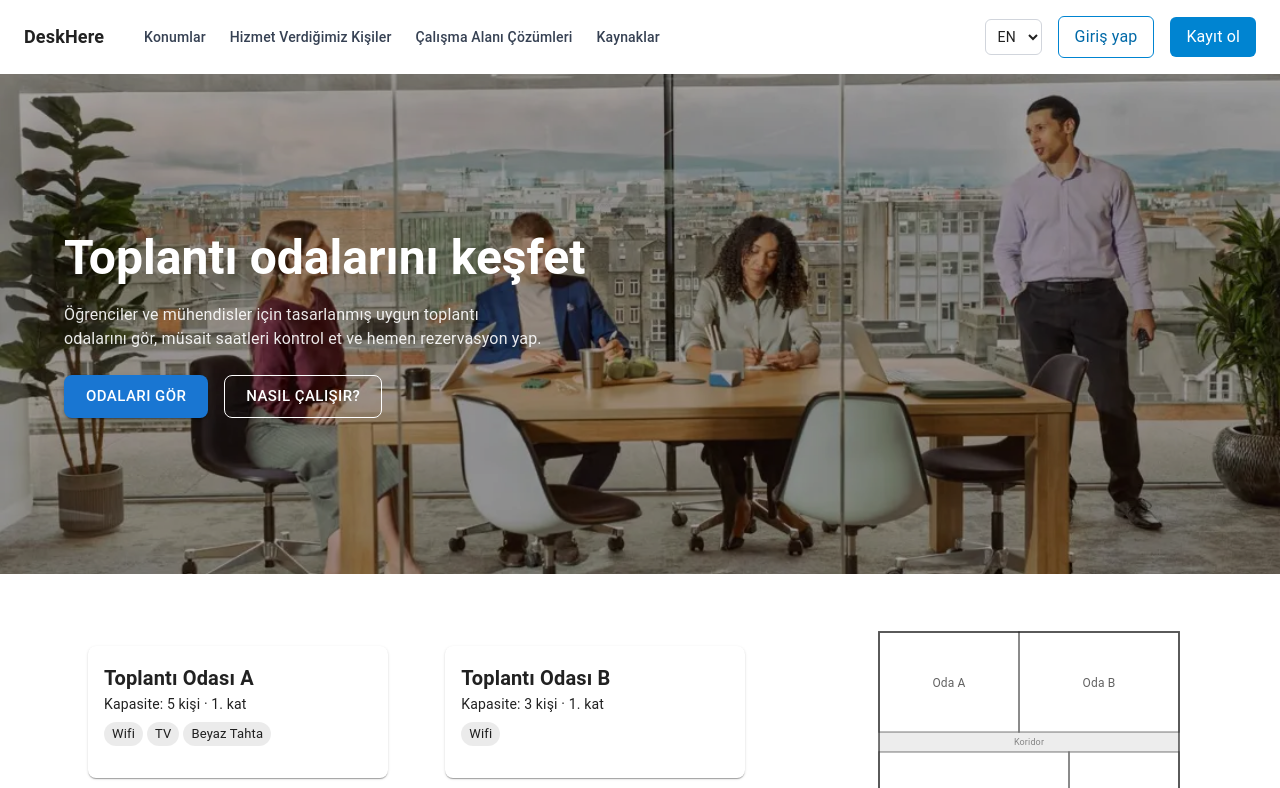
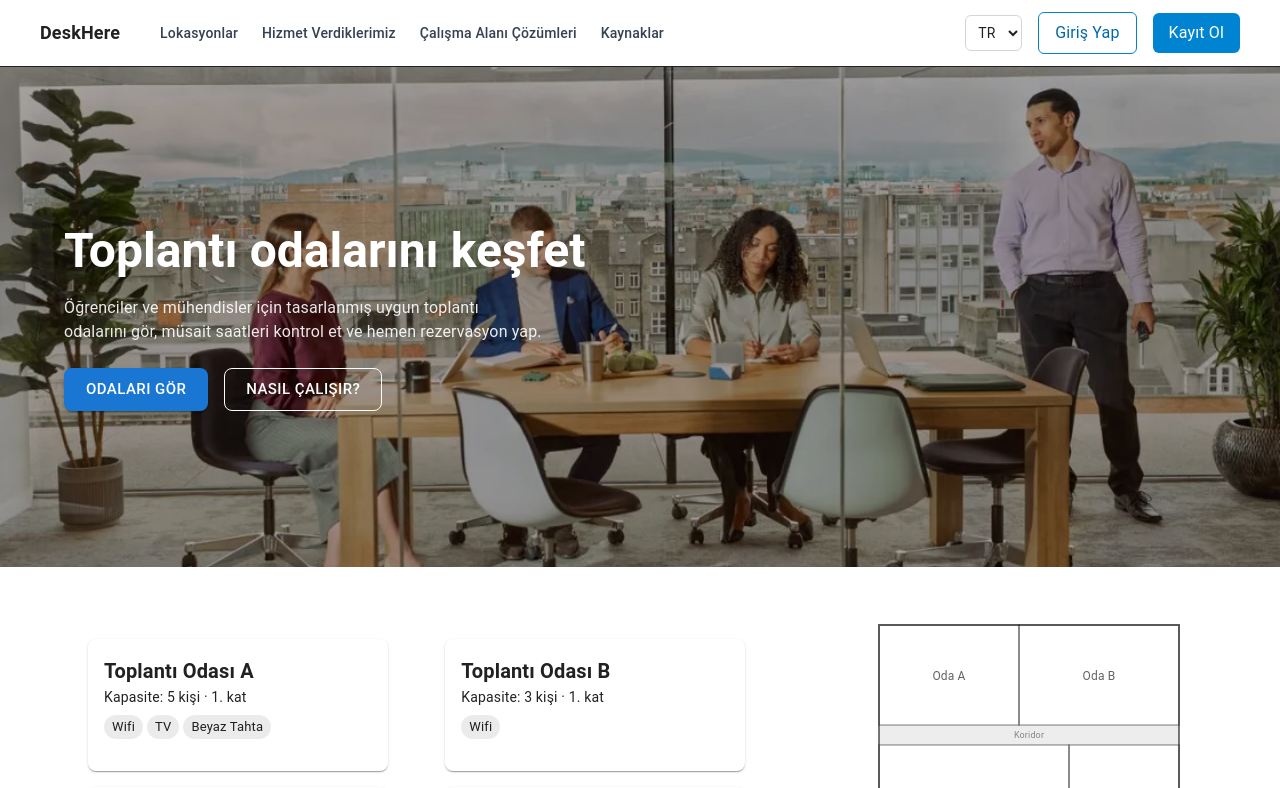
Before and after one commit to turankucukk/cw-frontend, a Next.js app: page / in a window 1280 px wide. Shown: the top 788 px of the page. Built offline with nearby package versions, Linux system fonts and the light colour scheme; what @mui/material-nextjs would draw is missing.

Commit message:
Translate entegresi navbar

```diff
--- a/src/components/layout/Navbar.tsx
+++ b/src/components/layout/Navbar.tsx
@@ -1,37 +1,35 @@
 "use client";
+
 import Link from "next/link";
-import Box from "@mui/material/Box";
-import AppBar from "@mui/material/AppBar";
-import Button from "@mui/material/Button";
-import FormControl from "@mui/material/FormControl";
-import Select from "@mui/material/Select";
-import MenuItem from "@mui/material/MenuItem";
+import { translatePage } from "../../services/translateService";
+
 export default function Navbar() {
   return (
-    <AppBar position="static" color="inherit" elevation={1} sx={{py: 2}}>
-      <Box sx={{display: "flex",alignItems: "center",px: 3, }}>
+    <nav className="border-b bg-white px-4 py-3 shadow-sm">
+      <div className="flex items-center px-6">
         <Link href="/" className="text-lg font-semibold">
           DeskHere
         </Link>
         <div className="hidden md:flex items-center ml-10 gap-6 text-sm font-medium text-gray-700">
-        <Link href="/">Konumlar</Link>
-        <Link href="/">Hizmet Verdiğimiz Kişiler</Link>
+        <Link href="/">Lokasyonlar</Link>
+        <Link href="/">Hizmet Verdiklerimiz</Link>
         <Link href="/">Çalışma Alanı Çözümleri</Link>
         <Link href="/">Kaynaklar</Link>
         </div>
         <div className="ml-auto flex items-center gap-4">
-          <select className="rounded-md border border-gray-300 px-2 py-2 text-sm focus:outline-none focus:ring-2 focus:ring-sky-500">
-          <option value="en"> EN</option>
-          <option value="tr"> TR</option>
+          <select onChange={(e) => translatePage(e.target.value)}
+          defaultValue="tr" className="rounded-md border border-gray-300 px-2 py-2 text-sm focus:outline-none focus:ring-2 focus:ring-sky-500">
+            <option  value="en"> EN</option>
+            <option  value="tr"> TR</option>
           </select>
           <Link href="/login" className="rounded-md border border-sky-600 px-4 py-2 text-sky-700 hover:bg-sky-600 hover:text-white transititon">
-            Giriş yap
+            Giriş Yap
           </Link>
           <Link href="/register" className="rounded-md bg-sky-600 px-4 py-2 text-white hover:bg-sky-700 transition">
-            Kayıt ol
+            Kayıt Ol
           </Link>
         </div>
-      </Box>
-    </AppBar>
+      </div>
+    </nav>
   );
 }
```
